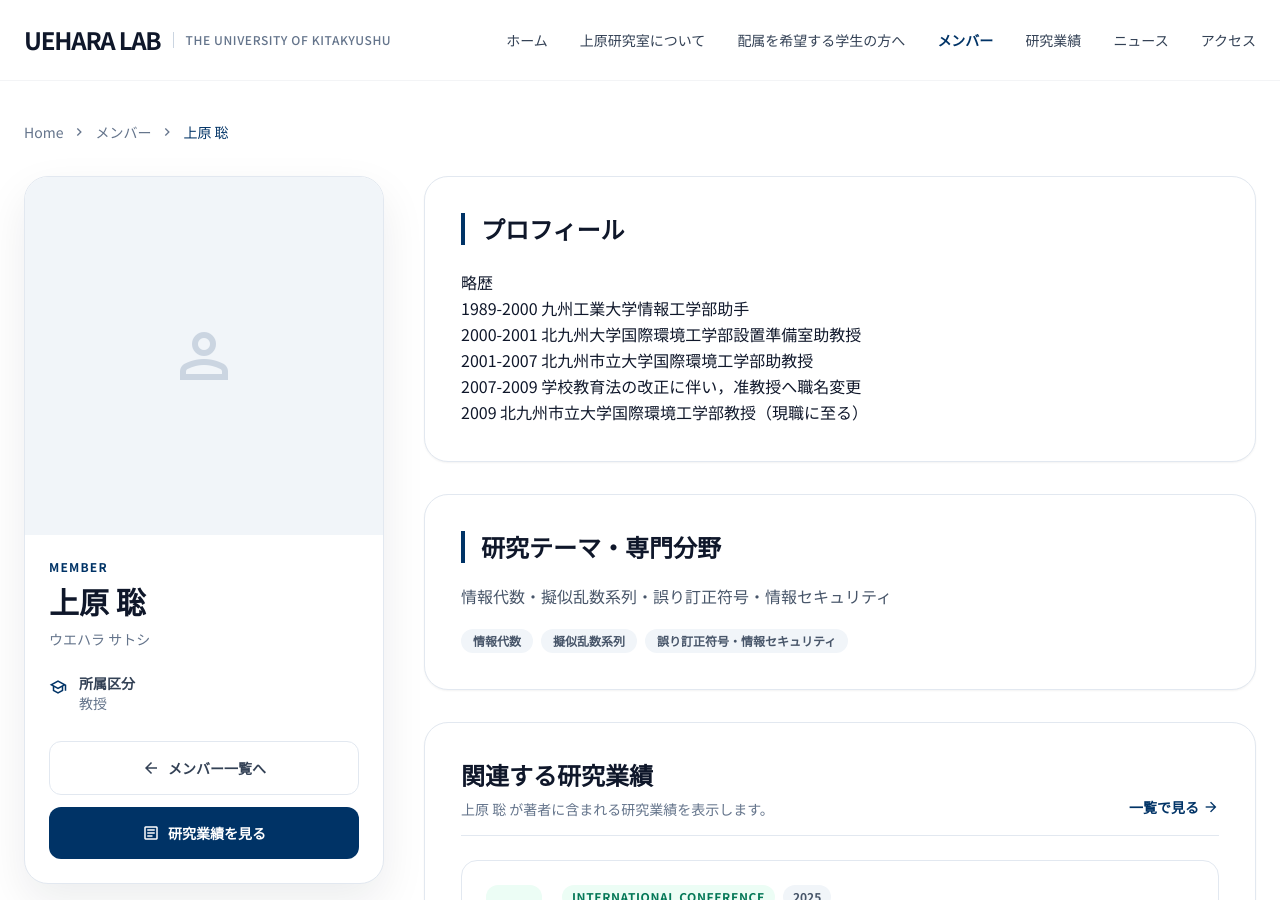
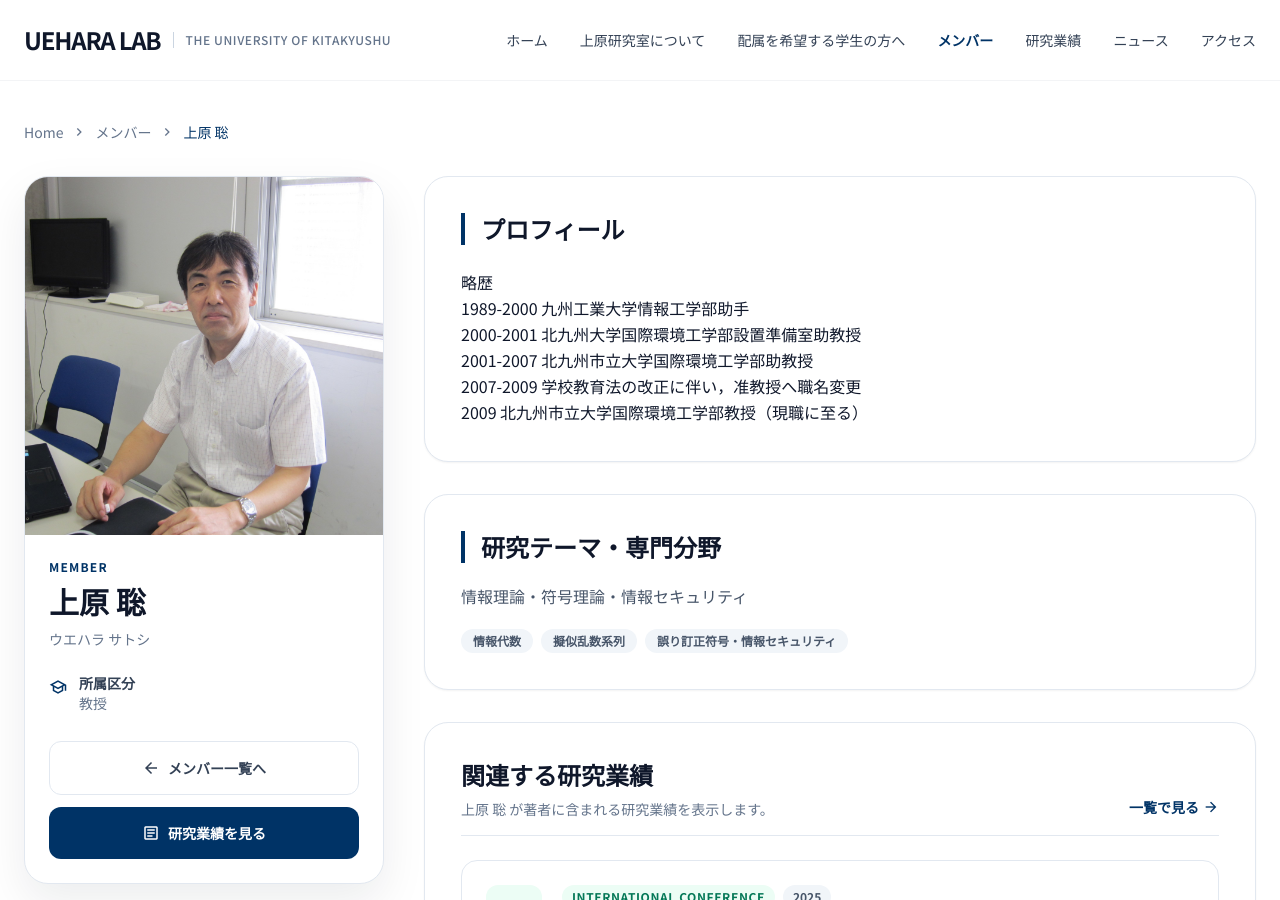
Before and after one commit to Uehara-Lab/site, a Jekyll site: the page built from _members/uehara.md, in a window 1280 px wide and 900 px high. Built offline with Jekyll 4.4.1, drawn with Linux system fonts in a browser that asks for light colours; nearby versions of some CDN libraries.

Commit message:
画像パスの追加
上原先生の画像パスを追記しました。

```diff
--- a/_members/uehara.md
+++ b/_members/uehara.md
@@ -7,7 +7,8 @@ member_id: uehara
 grade: 教授
 status: current
 category: professors
-research_title: 情報代数・擬似乱数系列・誤り訂正符号・情報セキュリティ
+image: /assets/images/members/uehara.jpg
+research_title: 情報理論・符号理論・情報セキュリティ
 research_description: 情報代数、擬似乱数系列、誤り訂正符号・情報セキュリティを専門分野としています。
 keywords:
 - 情報代数
```
